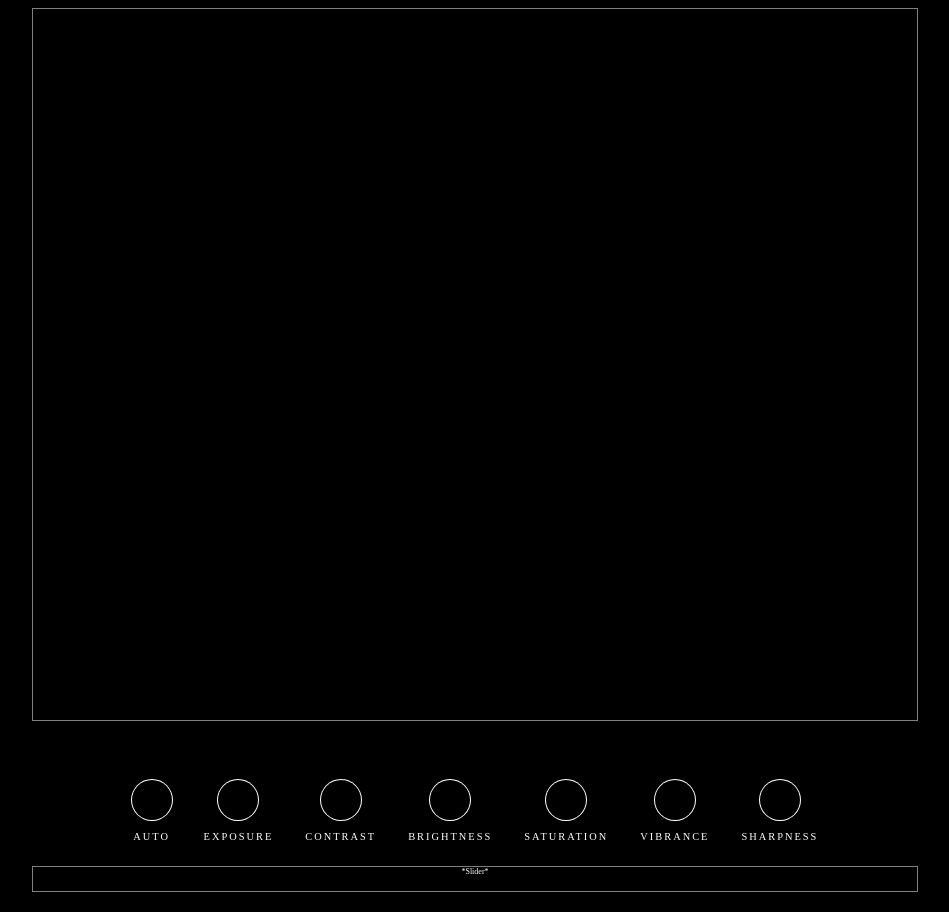
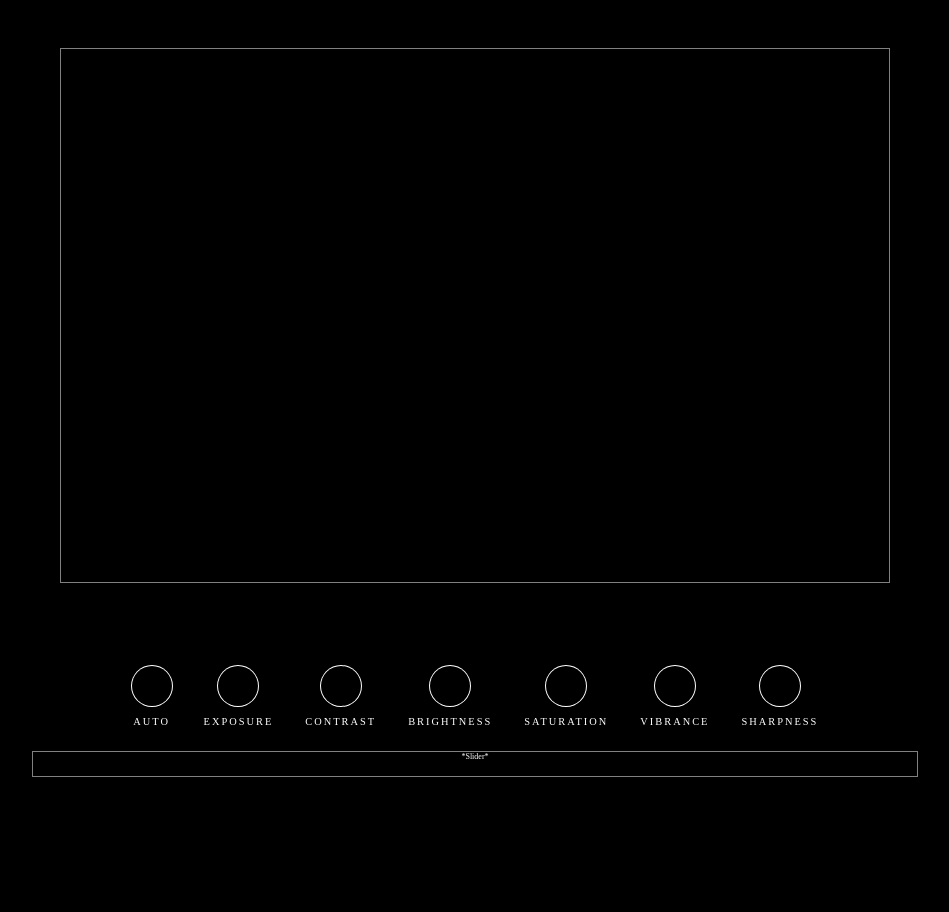
Before and after one commit to alexbassy/site, a Next.js app: page /playground/photo-editor in a window 1280 px wide. Shown: the top 912 px of the page, without its empty margins (165-1114 px from the left). After the commit the page ends 836 px from the top, so only its background shows below. Built offline with nearby package versions, Linux system fonts and the light colour scheme.

Commit message:
work on canvas size (still bad)

```diff
--- a/components/photo-editor/visual-components.js
+++ b/components/photo-editor/visual-components.js
@@ -14,10 +14,11 @@ export const PhotoSpace = styled.div`
   display: flex;
   align-items: center;
   justify-content: center;
+  padding: 5vh;
 `
 
 export const PhotoContainer = styled.div`
-  --aspect-ratio: 9 / 16;
+  --aspect-ratio: 9 / 20;
   width: 70%;
   padding-bottom: calc(var(--aspect-ratio) * 100%);
   max-height: 100%;
```
